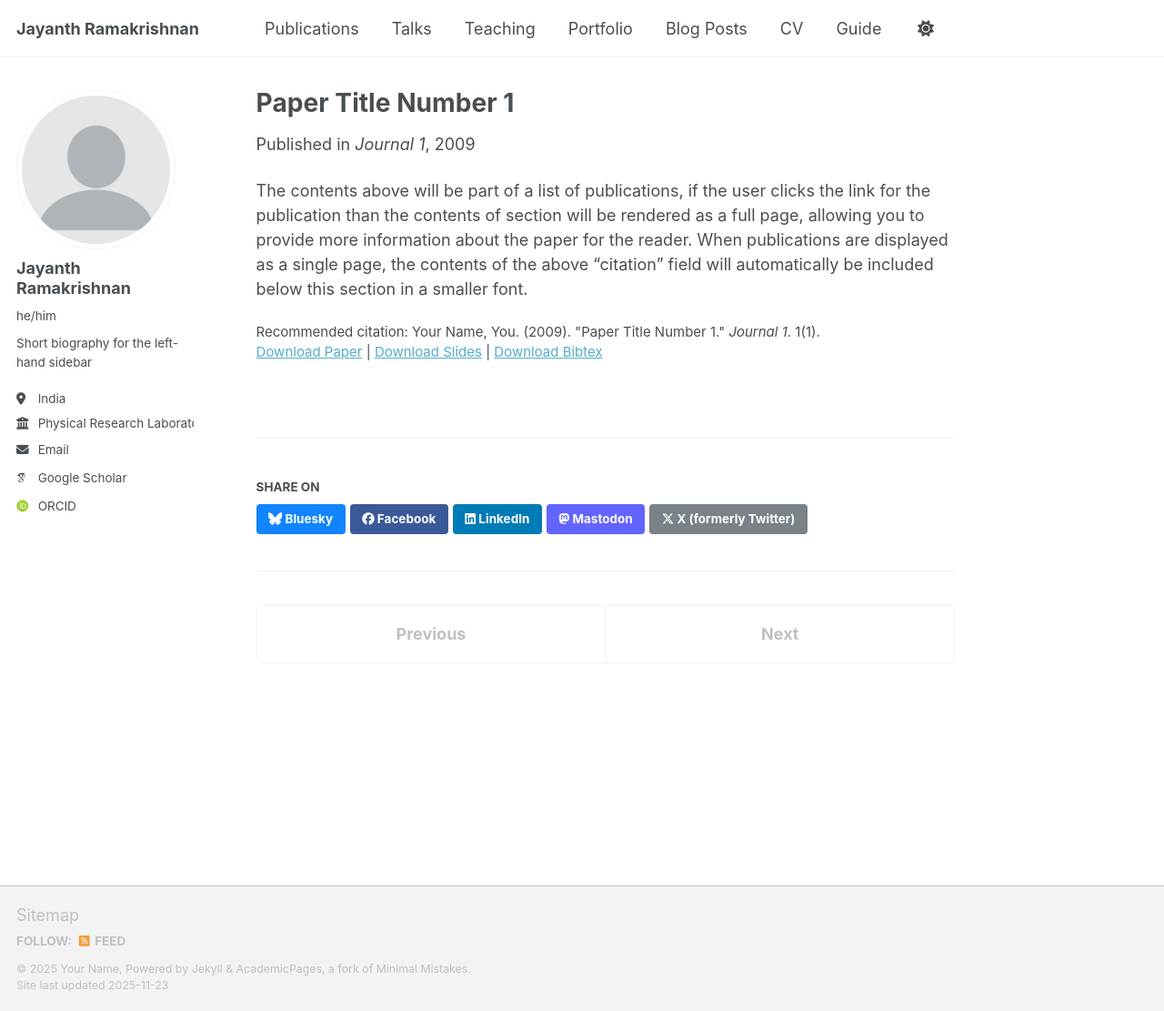
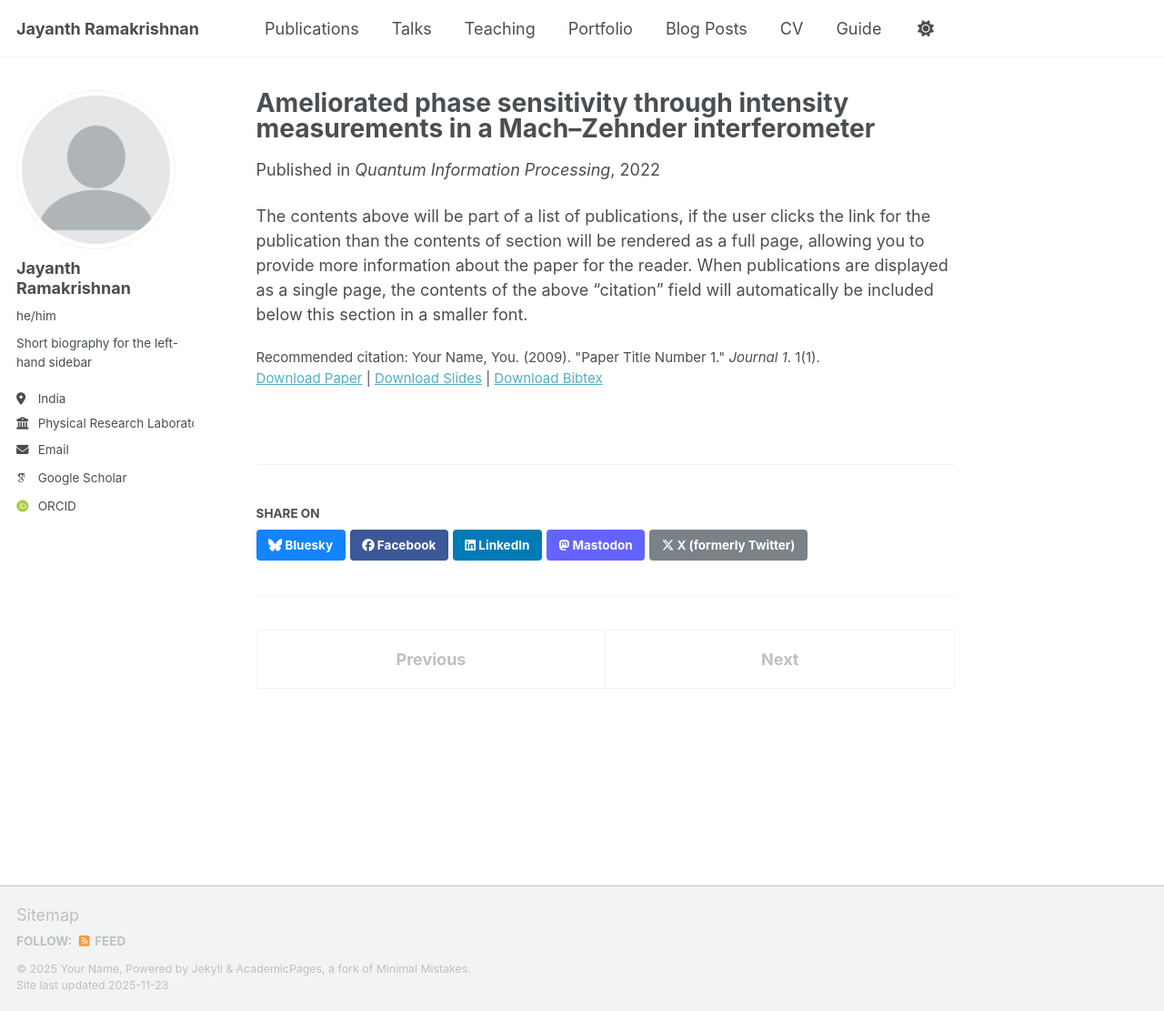
Before and after one commit to jayheme/jayheme.github.io, a Jekyll site: the page built from _publications/2009-10-01-paper-title-number-1.md, in a window 1280 px wide and 1111 px high. Shown: the whole window at 91% size. Built offline with Jekyll 4.4.1, drawn with Linux system fonts in a browser that asks for light colours; some web fonts are replaced; a script that is not in the unit is left out.

Commit message:
Update publication details for Paper Title Number 1

```diff
--- a/_publications/2009-10-01-paper-title-number-1.md
+++ b/_publications/2009-10-01-paper-title-number-1.md
@@ -1,11 +1,11 @@
 ---
-title: "Paper Title Number 1"
+title: "Ameliorated phase sensitivity through intensity measurements in a Mach–Zehnder interferometer"
 collection: publications
 category: manuscripts
 permalink: /publication/2009-10-01-paper-title-number-1
 excerpt: 'This paper is about the number 1. The number 2 is left for future work.'
-date: 2009-10-01
-venue: 'Journal 1'
+date: 2022-01-03
+venue: 'Quantum Information Processing'
 slidesurl: 'https://academicpages.github.io/files/slides1.pdf'
 paperurl: 'https://academicpages.github.io/files/paper1.pdf'
 bibtexurl: 'https://academicpages.github.io/files/bibtex1.bib'
```
